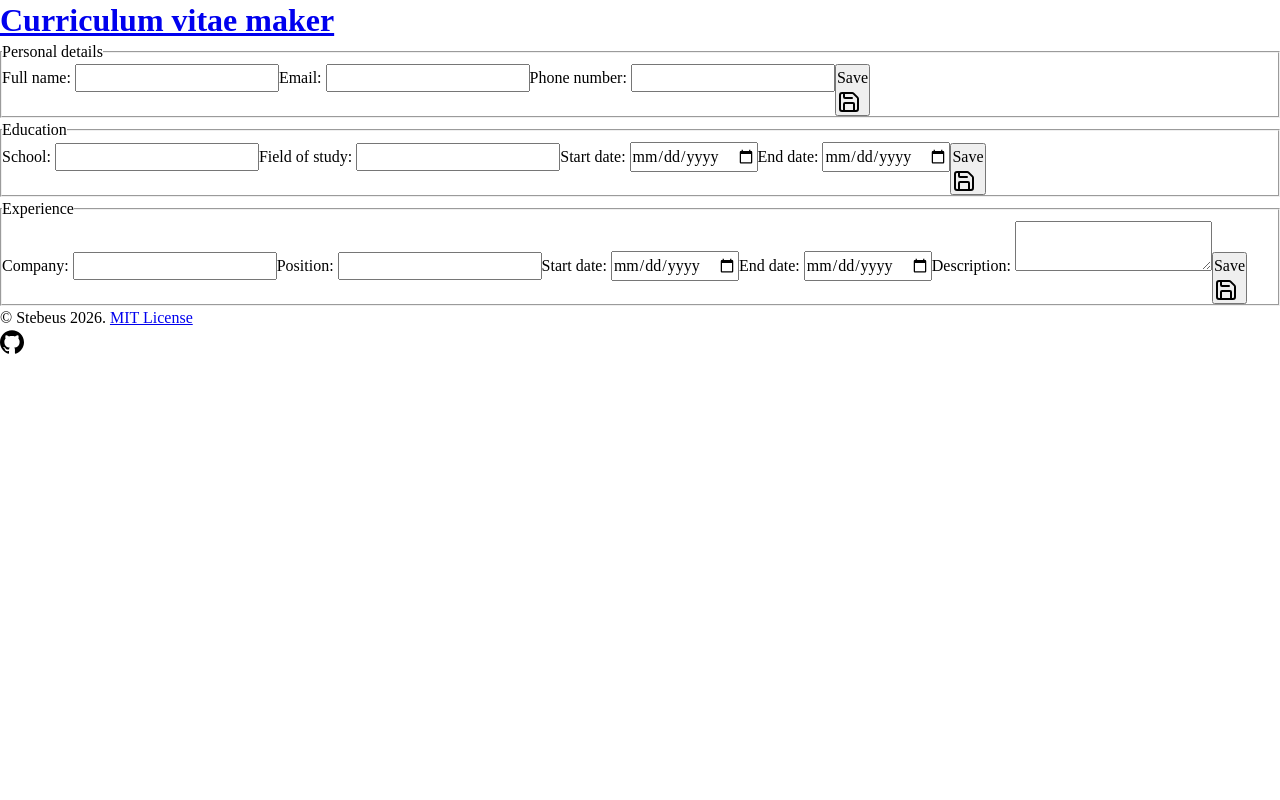
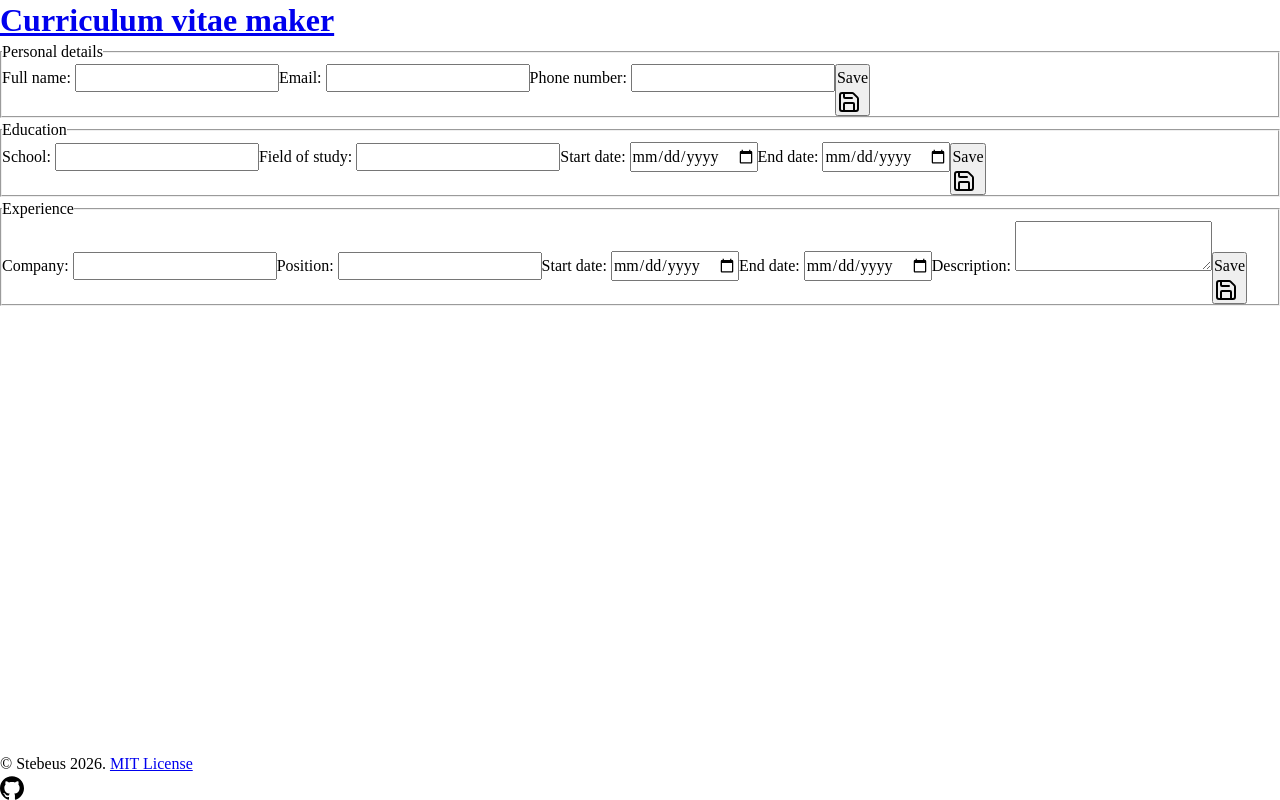
Before and after one commit to stebeus/curriculum-vitae-maker, a React (Vite) app: page / in a window 1280 px wide. Built offline with nearby package versions, Linux system fonts and the light colour scheme.

Commit message:
feat: style root

```diff
--- a/src/assets/index.css
+++ b/src/assets/index.css
@@ -1 +1,8 @@
 @import url('./reset.css') layer(reset);
+
+#root {
+  display: grid;
+  grid-template-rows: auto 1fr auto;
+  grid-template-columns: minmax(0, 1fr);
+  min-height: 100dvh;
+}
```
